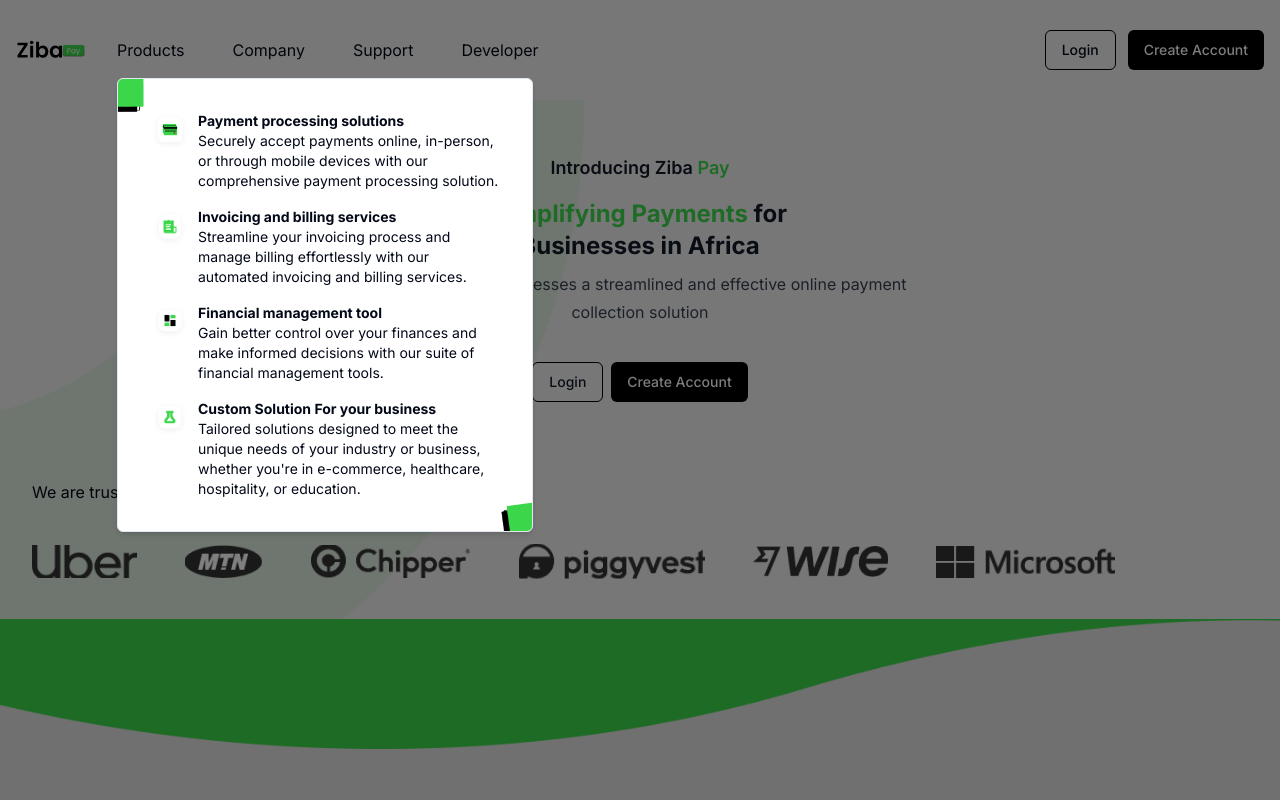
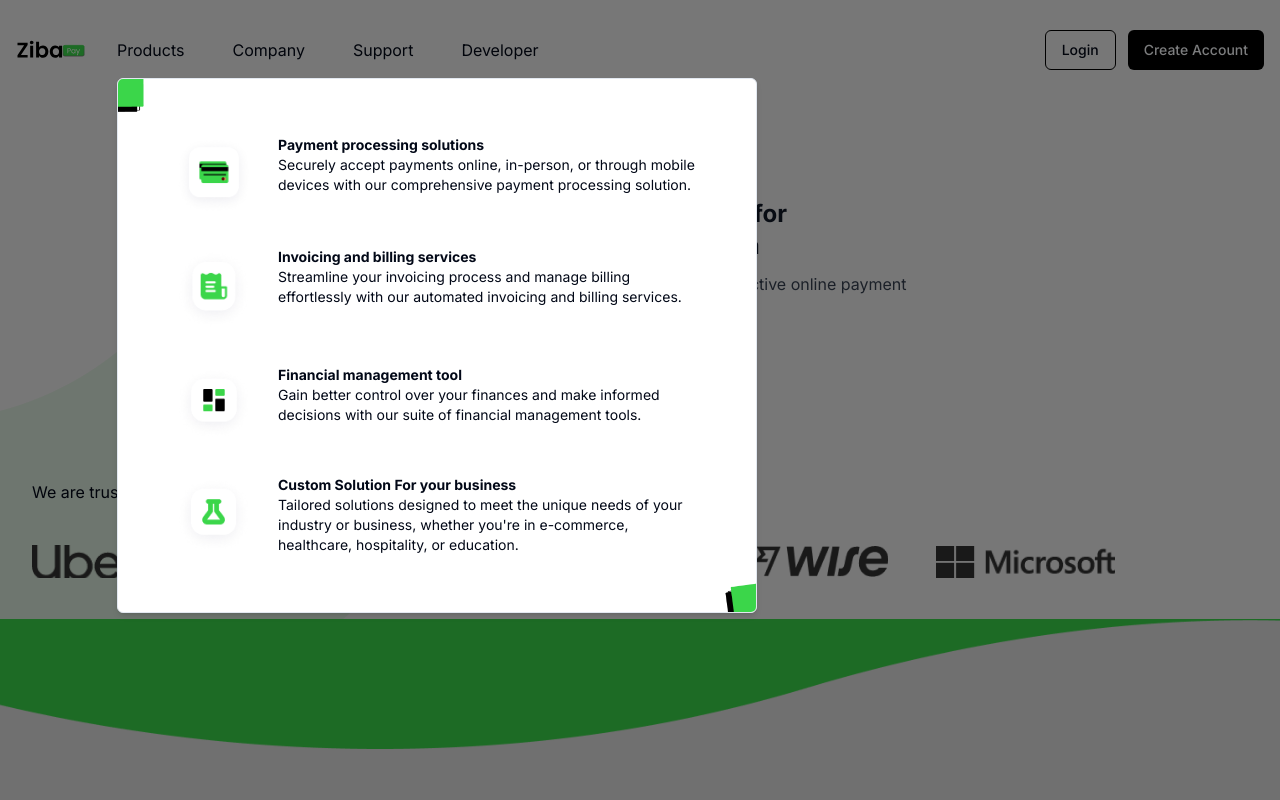
Before and after one commit to ziba-frontend/frontend_ziba_pay, a Next.js app: page / in a window 1280 px wide. Both pictures are taken after a click on the button "Products". Shown: the top 800 px of the page. Built offline with nearby package versions, Linux system fonts and the light colour scheme.

Commit message:
remove reach tabs

```diff
--- a/package.json
+++ b/package.json
@@ -20,7 +20,6 @@
     "@radix-ui/react-select": "^2.0.0",
     "@radix-ui/react-slot": "^1.0.2",
     "@radix-ui/react-tooltip": "^1.0.7",
-    "@reach/tabs": "^0.18.0",
     "@react-hook/window-size": "^3.1.1",
     "@tailwindcss/typography": "^0.5.13",
     "@tanstack/react-table": "^8.17.3",
--- a/src/components/Navbar.tsx
+++ b/src/components/Navbar.tsx
@@ -102,8 +102,8 @@ const Dropdown: React.FC<DropdownProps> = ({ title, items, onOpenChange }) => {
             {title}
          </DropdownMenuTrigger>
          <DropdownMenuContent
-            className={`bg-white p-6 relative ${
-               title === "Products" ? "w-[26rem]" : "w-64"
+            className={`bg-white p-10 relative ${
+               title === "Products" ? "w-[40rem]" : "w-64"
             } left-0`}
          >
             <Image
@@ -123,25 +123,27 @@ const Dropdown: React.FC<DropdownProps> = ({ title, items, onOpenChange }) => {
             {items.map((item, index) => (
                <DropdownMenuItem
                   key={index}
-                  className="flex flex-col py-2 justify-start"
+                  className="flex flex-col p-4 justify-start"
                >
                   {title === "Products" ? (
-                     <Link
-                        href={item.href}
-                        className="flex items-start gap-2"
+                     <div
+                        className="flex items-start gap-6"
                         onClick={handleItemClick}
                      >
                         <Image
                            src={item.img!}
                            alt={item.label}
-                           width={40}
-                           height={40}
+                           width={80}
+                           height={80}
                         />
+
                         <div className="flex flex-col">
-                           <span className="font-bold">{item.label}</span>
+                           <span className="font-bold hover:text-main">
+                              <Link href={item.href}>{item.label}</Link>
+                           </span>
                            <span className="text-sm">{item.description}</span>
                         </div>
-                     </Link>
+                     </div>
                   ) : (
                      <Link
                         href={item.href}
```
Also changed, not shown: 1 other file (tests, documents, lock files or other folders).
